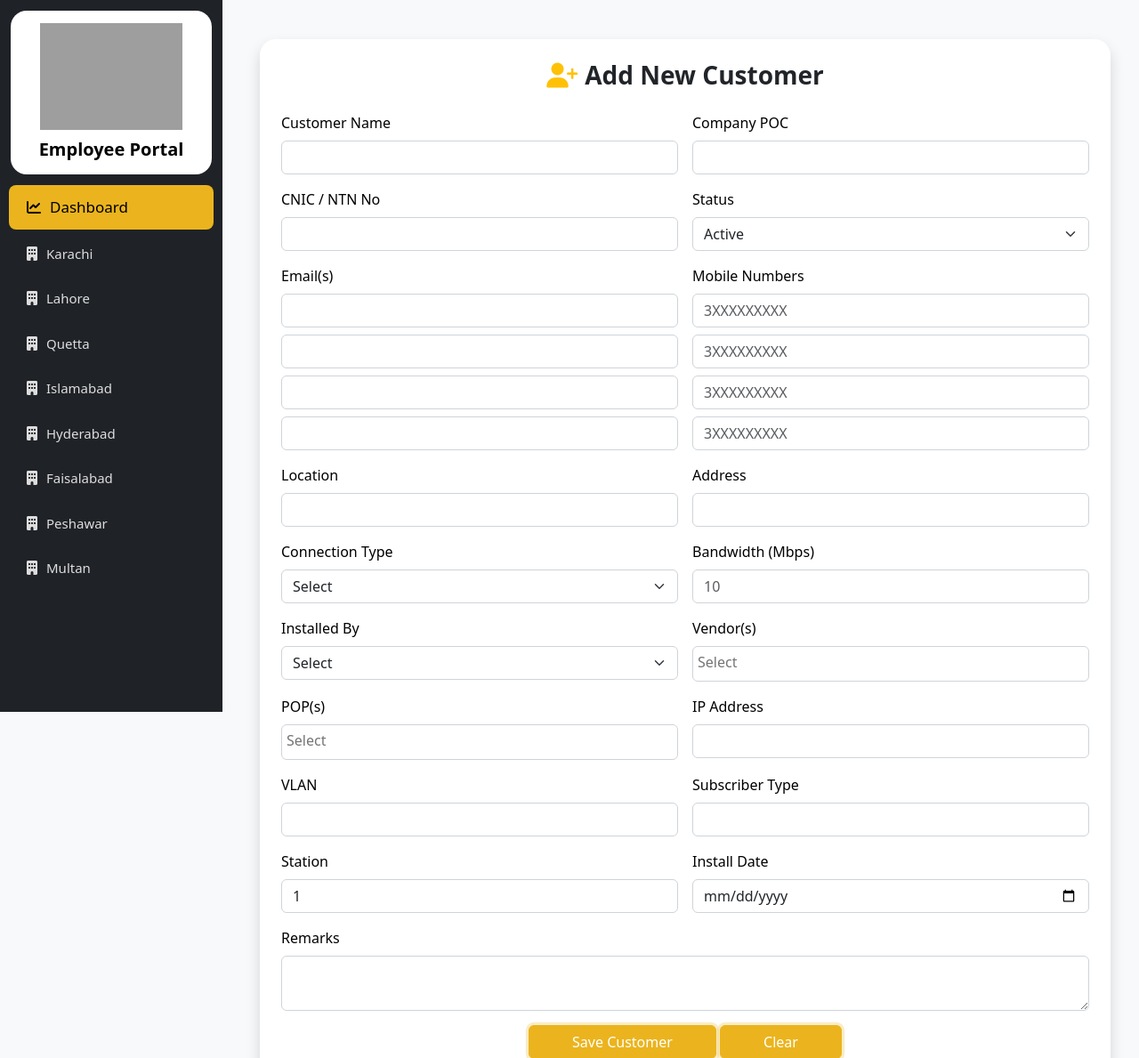
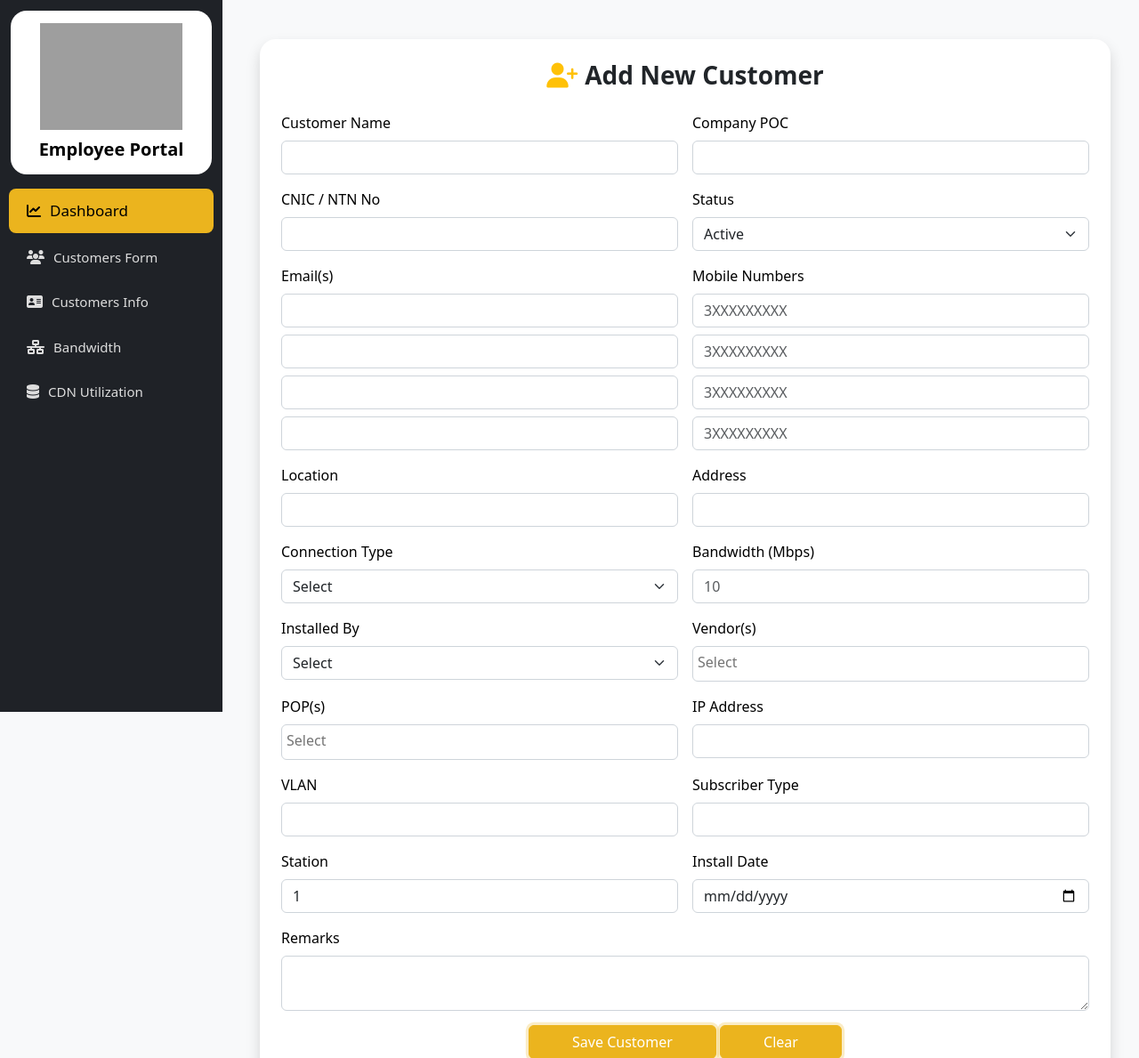
Before and after one commit to muhammadulhussain/Gerrys-Portal, a PHP site: page /customers/customer_form.php in a window 1280 px wide. Shown: the top 1189 px of the page at 89% size. Run offline with PHP 8.4, Linux system fonts and the light colour scheme; the visitor is signed in with stand-in values (Sample User, id 1); data that the repository does not hold is empty; some libraries are stand-ins or nearby versions; grey boxes are pictures that could not be loaded.

Commit message:
Updated header layout and navigation

```diff
--- a/includes/header.php
+++ b/includes/header.php
@@ -1,5 +1,7 @@
 <?php
-
+if (session_status() === PHP_SESSION_NONE) {
+    session_start();
+}
 $role        = $_SESSION['role'] ?? '';
 $stationName = $_SESSION['station'] ?? '';
 $stationId   = $_SESSION['station_id'] ?? 0;
@@ -10,7 +12,6 @@ $username    = $_SESSION['username'] ?? 'User';
 <link href="https://cdnjs.cloudflare.com/ajax/libs/font-awesome/6.5.0/css/all.min.css" rel="stylesheet">
 
 <style>
-  /* Sidebar styling */
   #sidebar {
     width: 250px;
     height: 100vh;
@@ -22,7 +23,6 @@ $username    = $_SESSION['username'] ?? 'User';
     transition: all 0.3s ease;
   }
 
-  /* Logo section */
   #sidebar .logo-section {
     background: #fff;
     margin: 12px;
@@ -43,7 +43,6 @@ $username    = $_SESSION['username'] ?? 'User';
     color: #000;
   }
 
-  /* Menu links */
   #sidebar .nav-link {
     color: #ddd;
     font-size: 15px;
@@ -68,7 +67,6 @@ $username    = $_SESSION['username'] ?? 'User';
     font-size: 17px;
   }
 
-  /* Hide scrollbar */
   #sidebar::-webkit-scrollbar {
     width: 0;
   }
@@ -80,46 +78,9 @@ $username    = $_SESSION['username'] ?? 'User';
     <h5><?php echo ($role === 'Admin') ? 'Admin Portal' : 'Employee Portal'; ?></h5>
   </div>
 
-  <!-- ✅ ADMIN MENU -->
-  <?php if (strcasecmp($role, 'Admin') === 0): ?>
+  <!-- ✅ MENU SAME FOR ADMIN & EMPLOYEE -->
+  <nav class="mt-3">
           <a href="/gerrys_project/admin/admin_dashboard.php" class="nav-link active">
-        <i class="fa-solid fa-chart-line"></i> Dashboard
-      </a>
-
-      <!-- ✅ Station-wise Dashboard Links (Admin Only) -->
-      <a href="/gerrys_project/employee/employee_dashboard_.php?station_id=1" class="nav-link">
-          <i class="fa-solid fa-building"></i> Karachi
-      </a>
-      <a href="/gerrys_project/employee/employee_dashboard_.php?station_id=5" class="nav-link">
-          <i class="fa-solid fa-building"></i> Lahore
-      </a>
-      <a href="/gerrys_project/employee/employee_dashboard_.php?station_id=3" class="nav-link">
-          <i class="fa-solid fa-building"></i> Quetta
-      </a>
-      <a href="/gerrys_project/employee/employee_dashboard_.php?station_id=7" class="nav-link">
-          <i class="fa-solid fa-building"></i> Islamabad
-      </a>
-      <a href="/gerrys_project/employee/employee_dashboard_.php?station_id=2" class="nav-link">
-          <i class="fa-solid fa-building"></i> Hyderabad
-      </a>
-      <a href="/gerrys_project/employee/employee_dashboard_.php?station_id=4" class="nav-link">
-          <i class="fa-solid fa-building"></i> Faisalabad
-      </a>
-      <a href="/gerrys_project/employee/employee_dashboard_.php?station_id=6" class="nav-link">
-          <i class="fa-solid fa-building"></i> Peshawar
-      </a>
-      <a href="/gerrys_project/employee/employee_dashboard_.php?station_id=10" class="nav-link">
-          <i class="fa-solid fa-building"></i> Multan
-      </a>
-      <!-- <a href="/gerrys_project/employee/employee_dashboard_.php?station_id=13" class="nav-link">
-          <i class="fa-solid fa-building"></i> Layyah
-      </a> -->
-
-
-  <!-- Employee Menu -->
-  <?php else: ?>
-    <nav class="mt-3">
-      <a href="/gerrys_project/employee/employee_dashboard_.php" class="nav-link active">
         <i class="fa-solid fa-chart-line"></i> Dashboard
       </a>
     <a href="/gerrys_project/customers/customer_form.php" class="nav-link">
@@ -135,5 +96,4 @@ $username    = $_SESSION['username'] ?? 'User';
       <i class="fa-solid fa-database"></i> CDN Utilization
     </a>
   </nav>
-  <?php endif; ?>
 </div>
```
Lines whose indentation alone changed are shown as unchanged.
